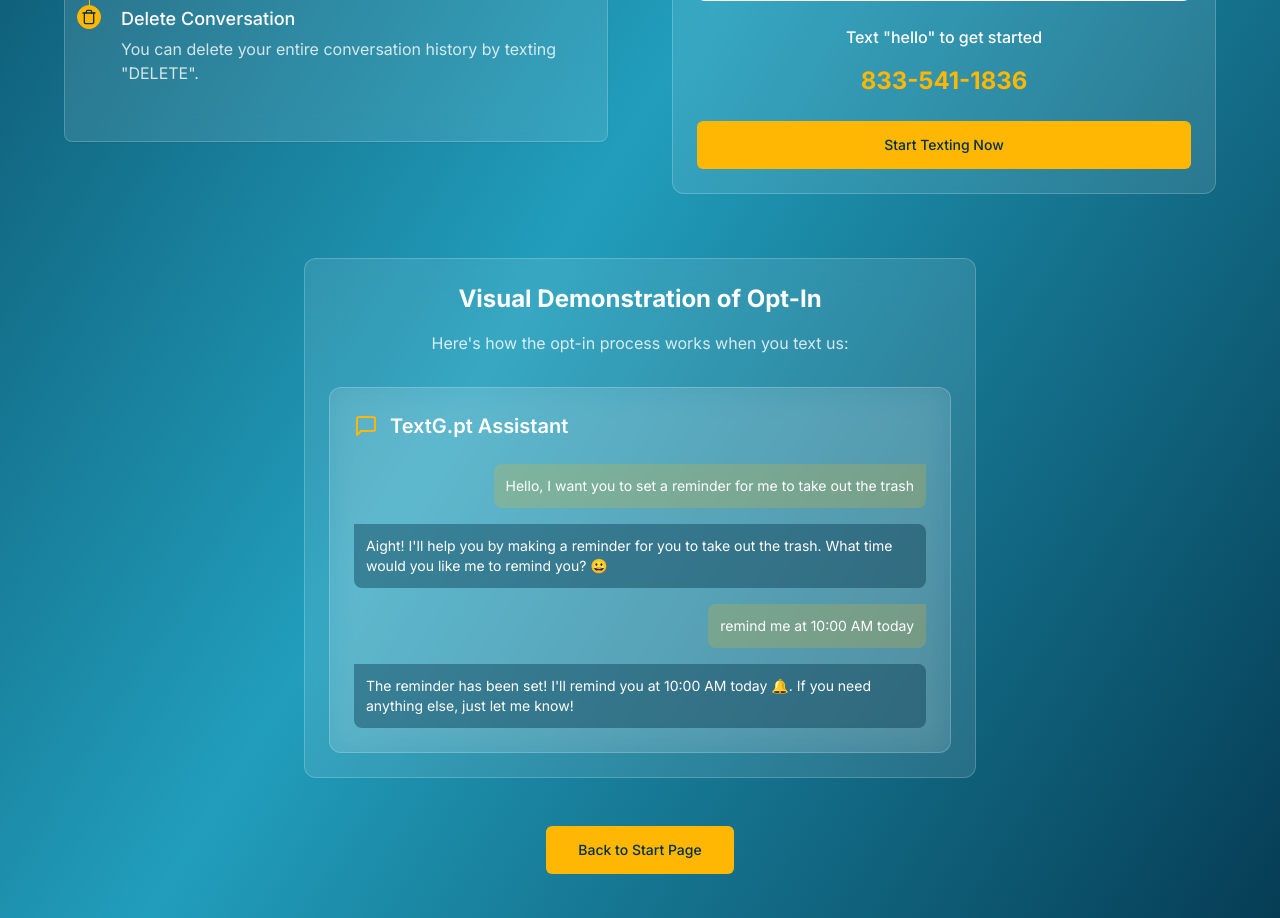
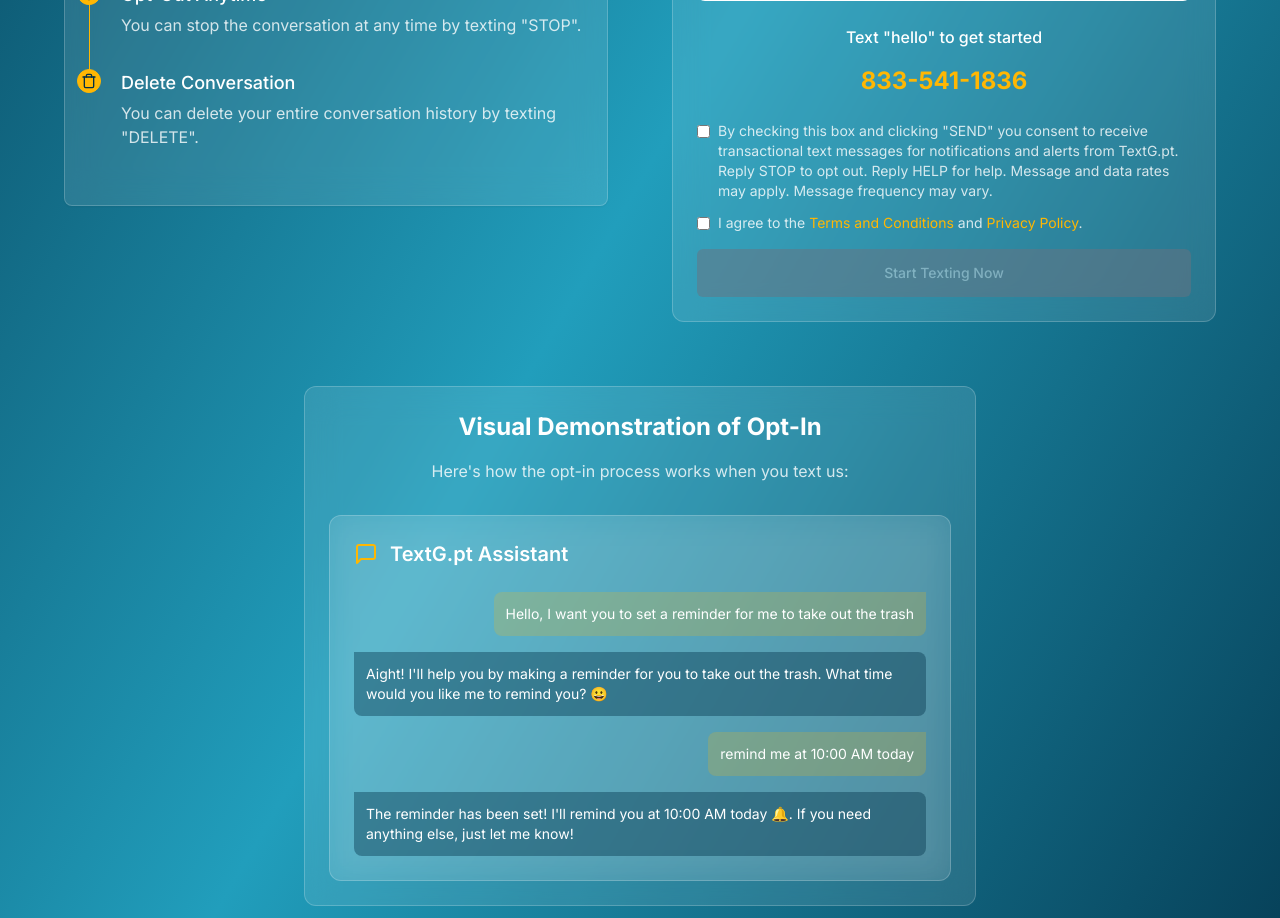
Before and after one commit to CMPGPT/TextGPT, a Next.js app: page /opt-in in a window 1280 px wide. Shown: the part 920-1838 px from the top of the page. Built offline with nearby package versions, Linux system fonts and the light colour scheme.

Commit message:
added checkbox in the opt-in page

```diff
--- a/app/opt-in/page.tsx
+++ b/app/opt-in/page.tsx
@@ -11,6 +11,8 @@
 export default function OptInPage() {
   const [isScrolled, setIsScrolled] = useState(false);
   const [isMenuOpen, setIsMenuOpen] = useState(false);
+  const [consentChecked, setConsentChecked] = useState(false);
+  const [termsChecked, setTermsChecked] = useState(false);
 
   useEffect(() => {
     const handleScroll = () => {
@@ -195,8 +197,52 @@
               <div className="text-center">
                 <p className="text-white font-medium mb-4">Text &quot;hello&quot; to get started</p>
                 <p className="text-2xl font-bold text-textgpt-300 mb-6">833-541-1836</p>
-                <a href="sms:+18335411836?body=hello">
-                  <Button className="bg-textgpt-300 text-textgpt-200 hover:bg-textgpt-400 w-full py-6">
+
+                <div className="space-y-3 mb-4 text-left">
+                  <div className="flex items-start gap-2">
+                    <input
+                      type="checkbox"
+                      id="consent-checkbox"
+                      checked={consentChecked}
+                      onChange={(e) => setConsentChecked(e.target.checked)}
+                      className="mt-1"
+                    />
+                    <label htmlFor="consent-checkbox" className="text-white/80 text-sm">
+                      By checking this box and clicking "SEND" you consent to receive transactional text messages for notifications and alerts from TextG.pt. Reply STOP to opt out. Reply HELP for help. Message and data rates may apply. Message frequency may vary.
+                    </label>
+                  </div>
+
+                  <div className="flex items-start gap-2">
+                    <input
+                      type="checkbox"
+                      id="terms-checkbox"
+                      checked={termsChecked}
+                      onChange={(e) => setTermsChecked(e.target.checked)}
+                      className="mt-1"
+                    />
+                    <label htmlFor="terms-checkbox" className="text-white/80 text-sm">
+                      I agree to the <Link href="/terms" className="text-textgpt-300 hover:underline">Terms and Conditions</Link> and <Link href="/privacy" className="text-textgpt-300 hover:underline">Privacy Policy</Link>.
+                    </label>
+                  </div>
+                </div>
+
+                <a
+                  href={consentChecked && termsChecked ? "sms:+18335411836?body=hello" : "#"}
+                  onClick={(e) => {
+                    if (!consentChecked || !termsChecked) {
+                      e.preventDefault();
+                      alert("Please accept the terms and consent to continue.");
+                    }
+                  }}
+                >
+                  <Button
+                    className={`w-full py-6 ${
+                      consentChecked && termsChecked
+                        ? "bg-textgpt-300 text-textgpt-200 hover:bg-textgpt-400"
+                        : "bg-gray-500 text-gray-300 cursor-not-allowed"
+                    }`}
+                    disabled={!consentChecked || !termsChecked}
+                  >
                     Start Texting Now
                   </Button>
                 </a>
```
